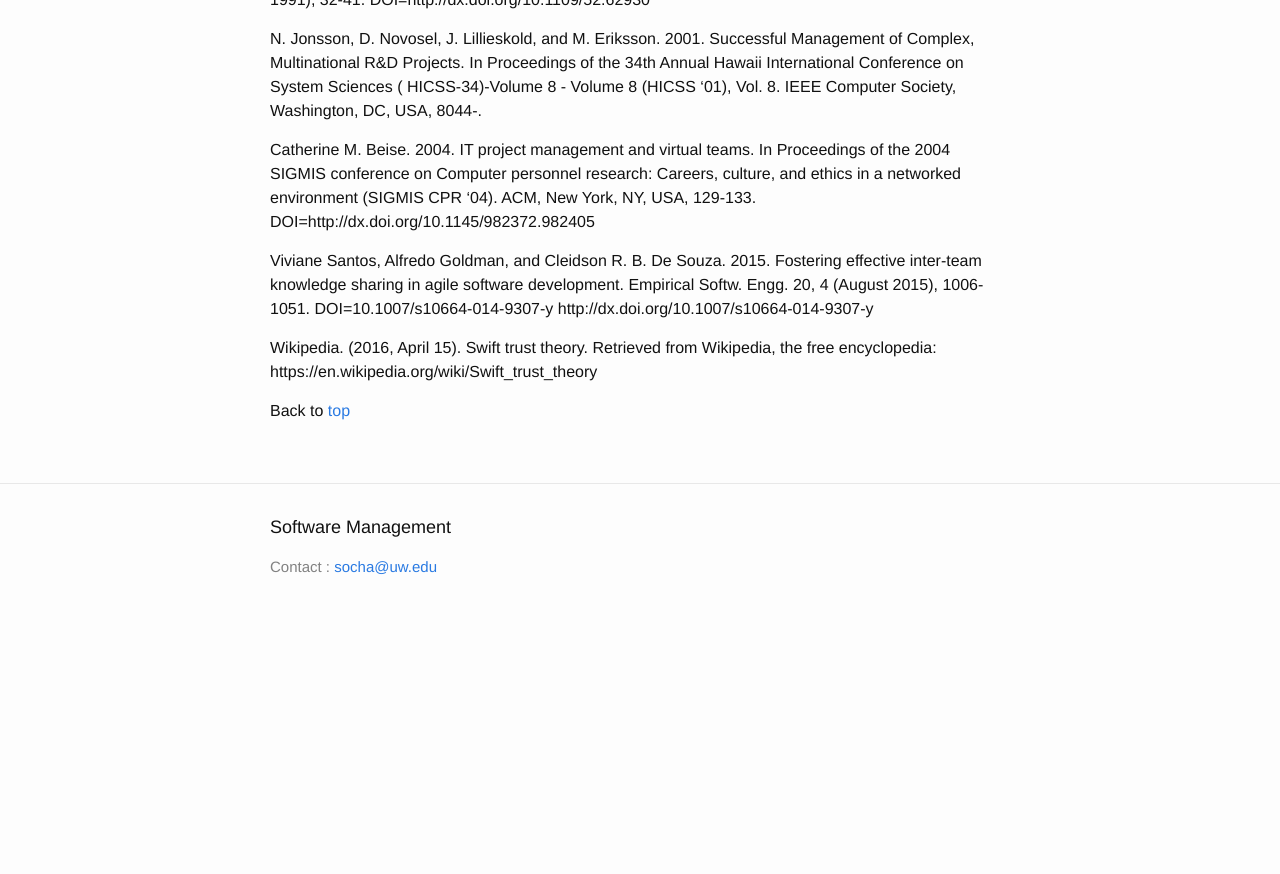
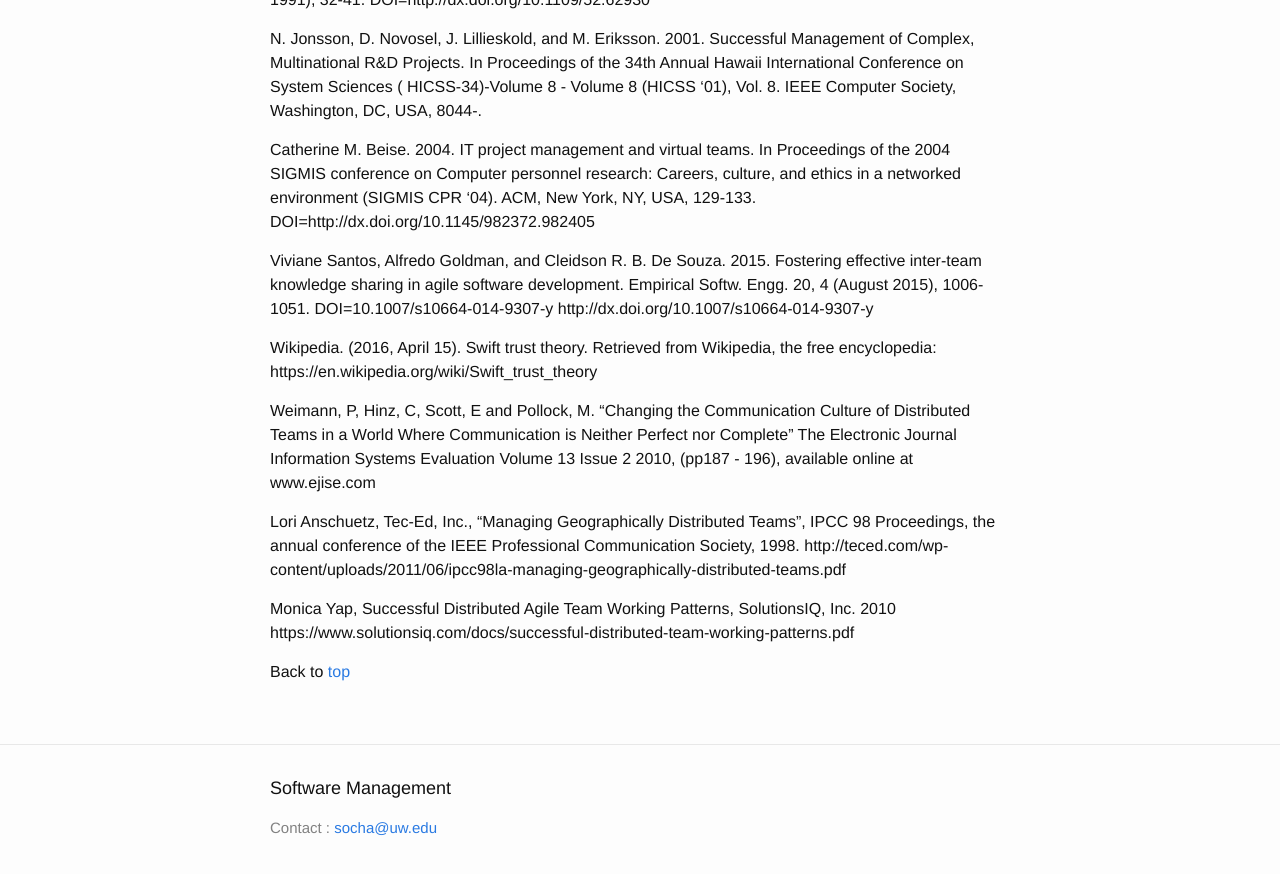
Before and after one commit to css566/css566.github.io, a Jekyll site: the page built from _posts/2016-05-10-Managing_Distributed_Teams.md, in a window 1280 px wide and 900 px high, scrolled down 6533 px. Shown: the top 874 px of the window. Built offline with Jekyll 4.4.1, drawn with Linux system fonts in a browser that asks for light colours; comment, search, counter and statistics services are not loaded; before the commit the page ends 7172 px from its top, so only the background shows below that.

Commit message:
Updating references for Distributed Unit

```diff
--- a/_posts/2016-05-10-Managing_Distributed_Teams.md
+++ b/_posts/2016-05-10-Managing_Distributed_Teams.md
@@ -158,6 +158,12 @@ Viviane Santos, Alfredo Goldman, and Cleidson R. B. De Souza. 2015. Fostering ef
 
 Wikipedia. (2016, April 15). Swift trust theory. Retrieved from Wikipedia, the free encyclopedia: https://en.wikipedia.org/wiki/Swift_trust_theory
 
+Weimann, P, Hinz, C, Scott, E and Pollock, M. “Changing the Communication Culture of Distributed Teams in a World Where Communication is Neither Perfect nor Complete” The Electronic Journal Information Systems Evaluation Volume 13 Issue 2 2010, (pp187 - 196), available online at www.ejise.com
 
+Lori Anschuetz, Tec-Ed, Inc., “Managing Geographically Distributed Teams”, IPCC 98 Proceedings, the annual conference of the IEEE Professional Communication Society, 1998.
+http://teced.com/wp-content/uploads/2011/06/ipcc98la-managing-geographically-distributed-teams.pdf
+
+Monica Yap, Successful Distributed Agile Team Working Patterns,  SolutionsIQ, Inc. 2010
+https://www.solutionsiq.com/docs/successful-distributed-team-working-patterns.pdf
 
 Back to <a href="#content">top</a>
```
